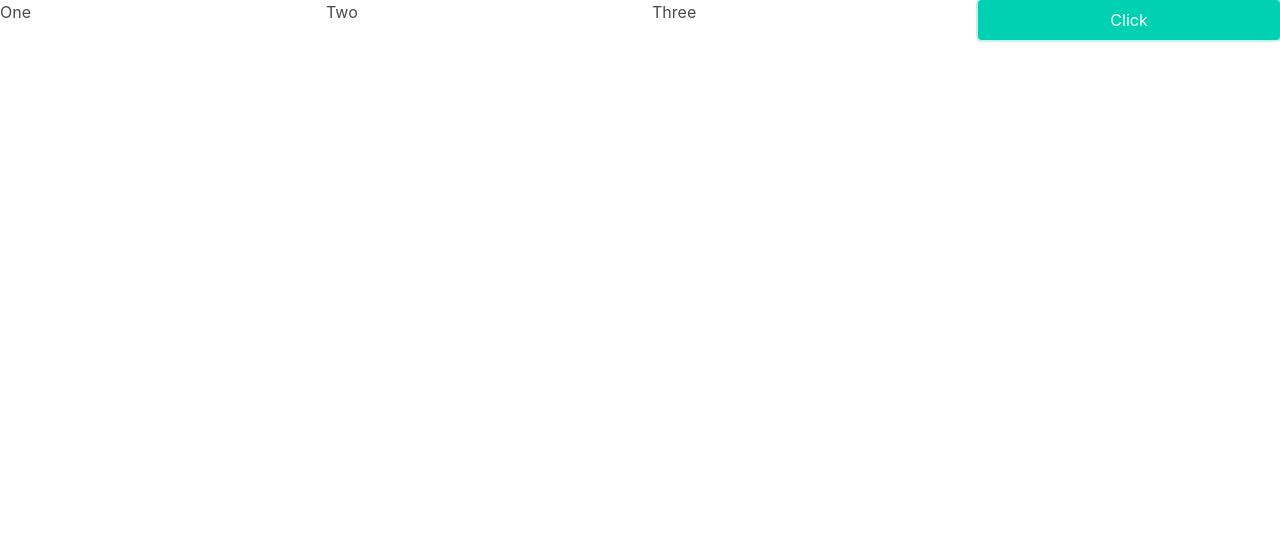
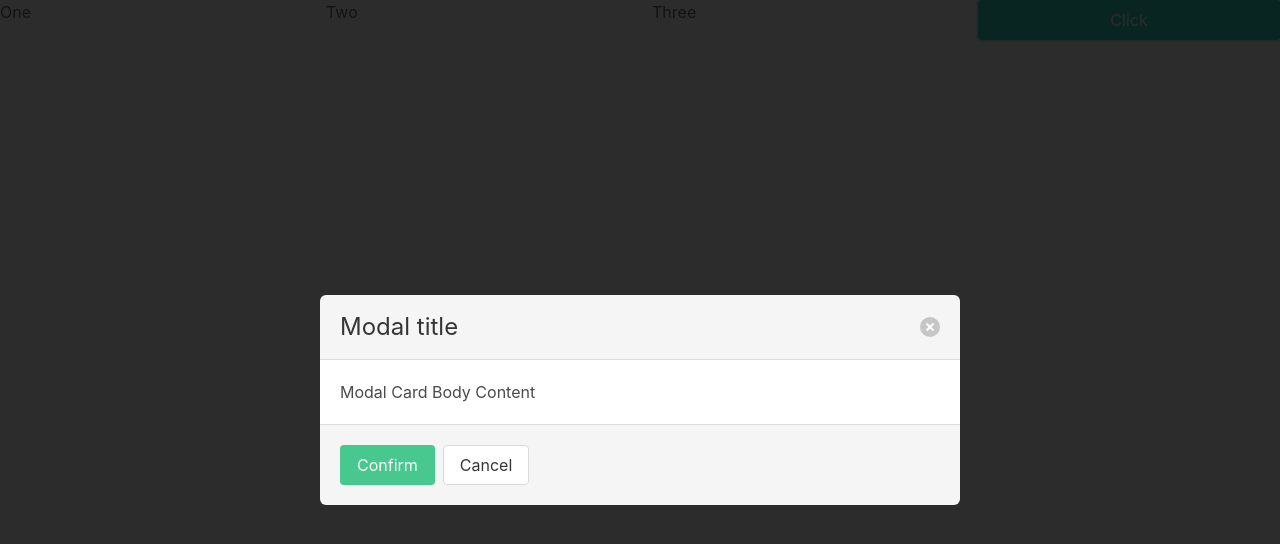
Before and after one commit to Komefumi/hito-shosai, a Svelte app: page / in a window 1280 px wide. Both pictures are taken after a click on the button "Click". Shown: the top 544 px of the page. Built offline with nearby package versions, Linux system fonts and the light colour scheme.

Commit message:
Creates and uses modal

```diff
--- a/src/renderer/src/App.svelte
+++ b/src/renderer/src/App.svelte
@@ -1,13 +1,29 @@
 <script lang="ts">
+  import Modal from './component-lib/modal/default.svelte';
   console.log('why');
+
+  let isActive = false;
+
+  function showModal() {
+    isActive = true;
+  }
+
+  function confirm() {
+    isActive = false;
+  }
+  function cancel() {
+    isActive = false;
+  }
 </script>
+
+<Modal {isActive} {confirm} close={cancel} />
 
 <div class="columns is-mobile">
   <div class="column">One</div>
   <div class="column">Two</div>
   <div class="column">Three</div>
   <div class="column">
-    <button class="button is-primary is-fullwidth">Click</button>
+    <button on:click={showModal} class="button is-primary is-fullwidth">Click</button>
   </div>
 </div>
 
--- /dev/null
+++ b/src/renderer/src/component-lib/modal/default.svelte
@@ -0,0 +1,36 @@
+<script lang="ts">
+  export let isActive: boolean;
+  export let close: () => void;
+  export let confirm: () => void;
+  export let confirmText = 'Confirm';
+  export let cancelOp: () => void | undefined = undefined;
+  export let cancelText = 'Cancel';
+
+  function cancel() {
+    if (cancelOp) cancelOp();
+    close();
+  }
+</script>
+
+<div class="modal{isActive ? ' is-active' : ''}">
+  <!-- svelte-ignore a11y-click-events-have-key-events -->
+  <!-- svelte-ignore a11y-no-static-element-interactions -->
+  <div on:click={cancel} class="modal-background"></div>
+  <div class="modal-card">
+    <header class="modal-card-head">
+      <p class="modal-card-title">Modal title</p>
+      <button on:click={cancel} class="delete" aria-label="close"></button>
+    </header>
+    <section class="modal-card-body">Modal Card Body Content</section>
+    <footer class="modal-card-foot">
+      <button on:click={confirm} class="button is-success">{confirmText}</button>
+      <button on:click={cancel} class="button">{cancelText}</button>
+    </footer>
+  </div>
+</div>
+
+<style>
+  .modal-background {
+    cursor: pointer;
+  }
+</style>
```
